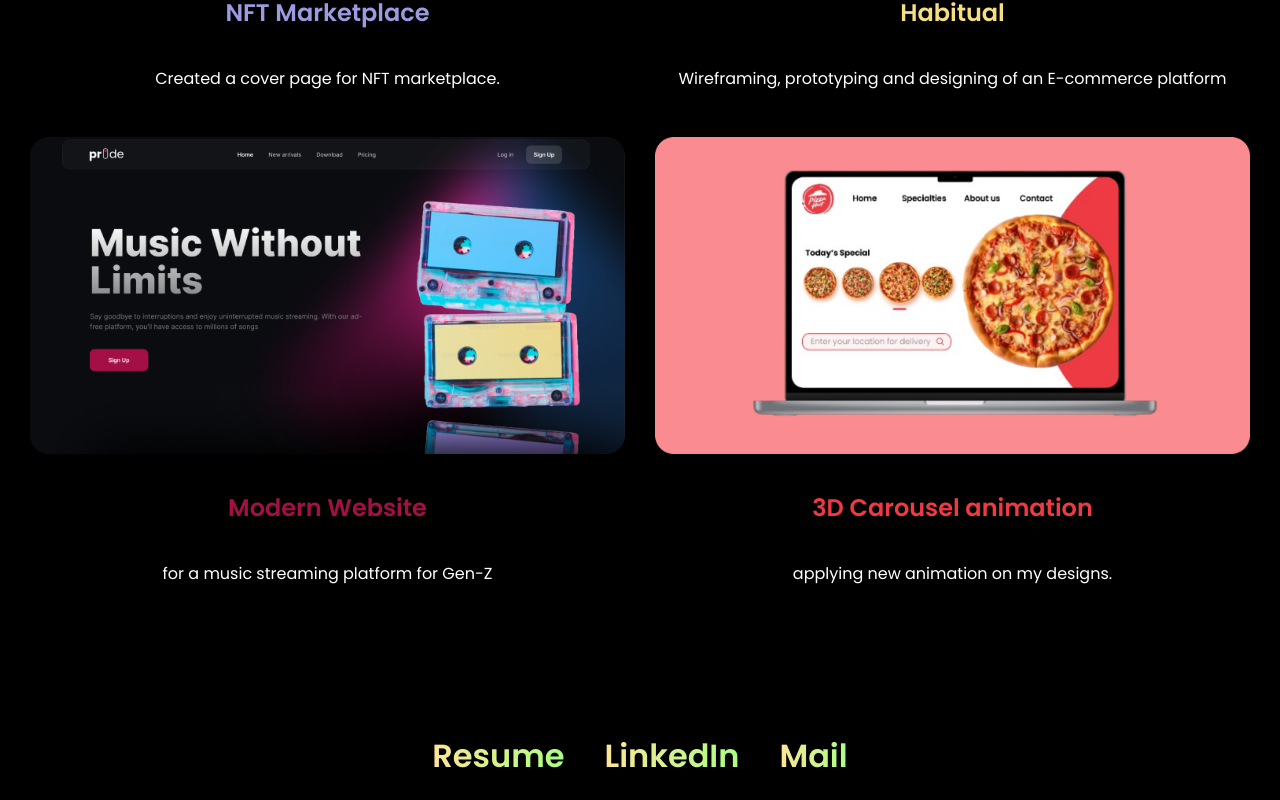
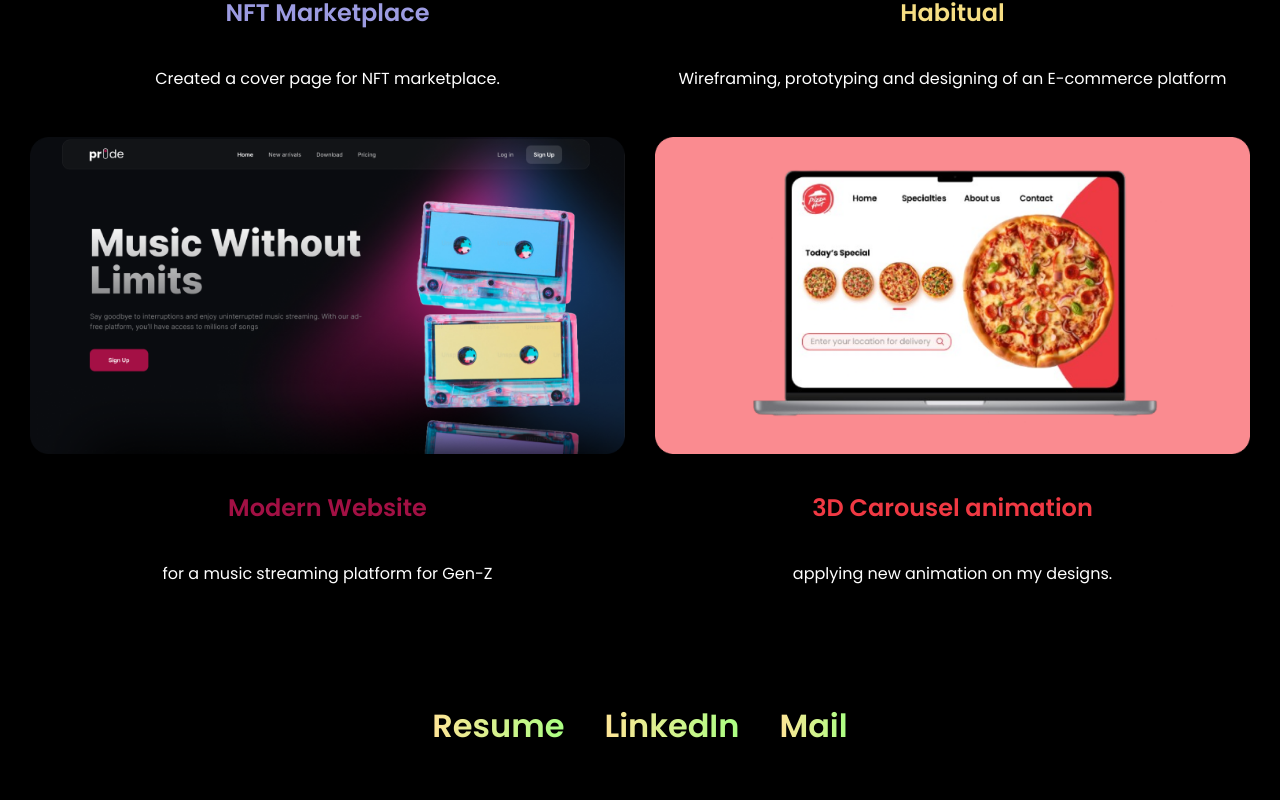
Before and after one commit to RaahilMehta/UI-UX-Portfolio, a React (Create React App) app: page / in a window 1280 px wide. Shown: the part 1419-2219 px from the top of the page. After the commit the page ends 2189 px from the top, so only its background shows below. Built offline with nearby package versions, Linux system fonts and the light colour scheme.

Commit message:
updated footer

```diff
--- a/src/Footer.css
+++ b/src/Footer.css
@@ -18,7 +18,7 @@ footer {
     justify-content: center; /* Center the links */
     gap: 40px; /* Horizontal gap between the links */
     font-size: 2.5rem;
-    padding-top: 100px;
+    padding-top: 70px;
   }
 
   footer a {
```
